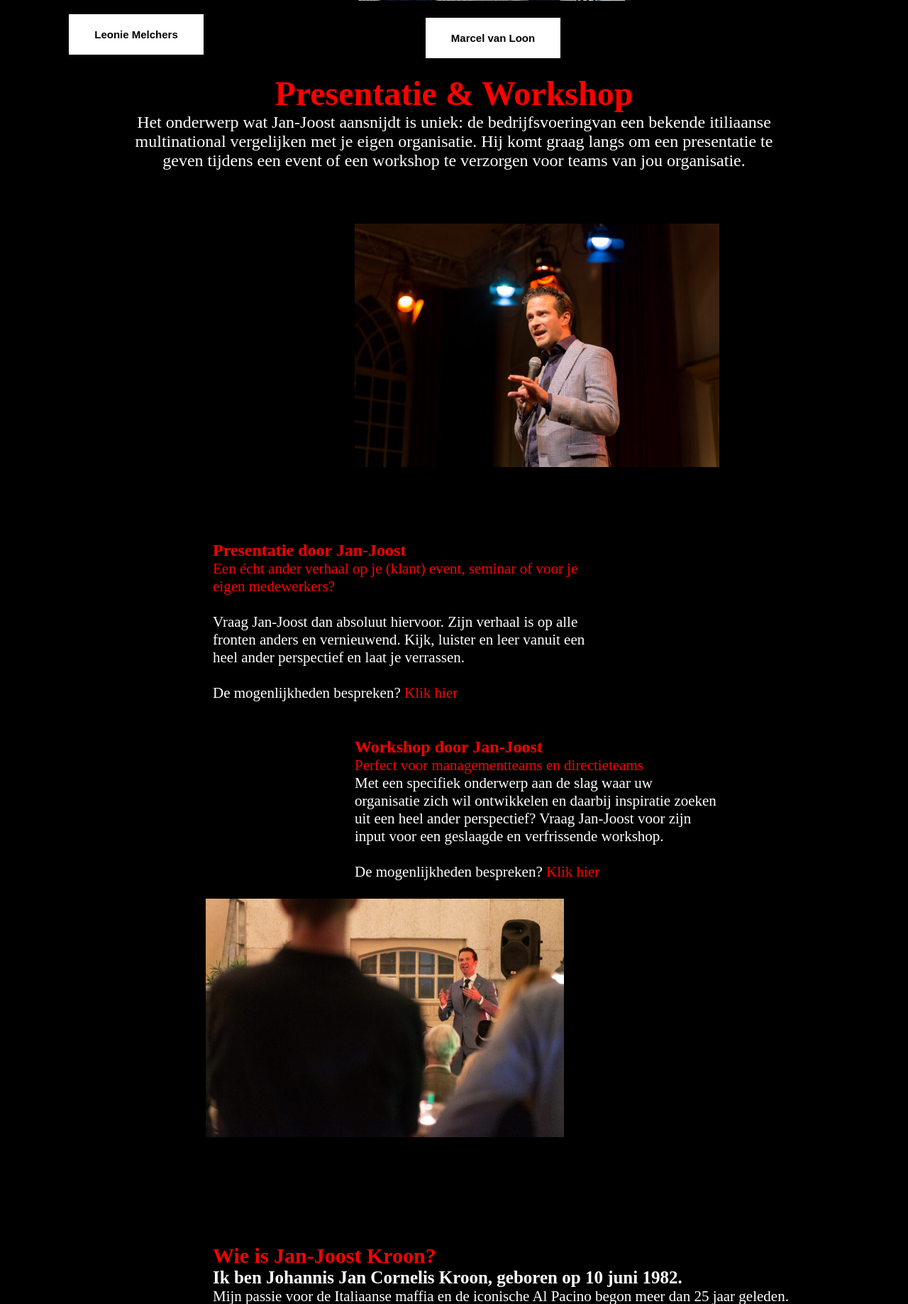
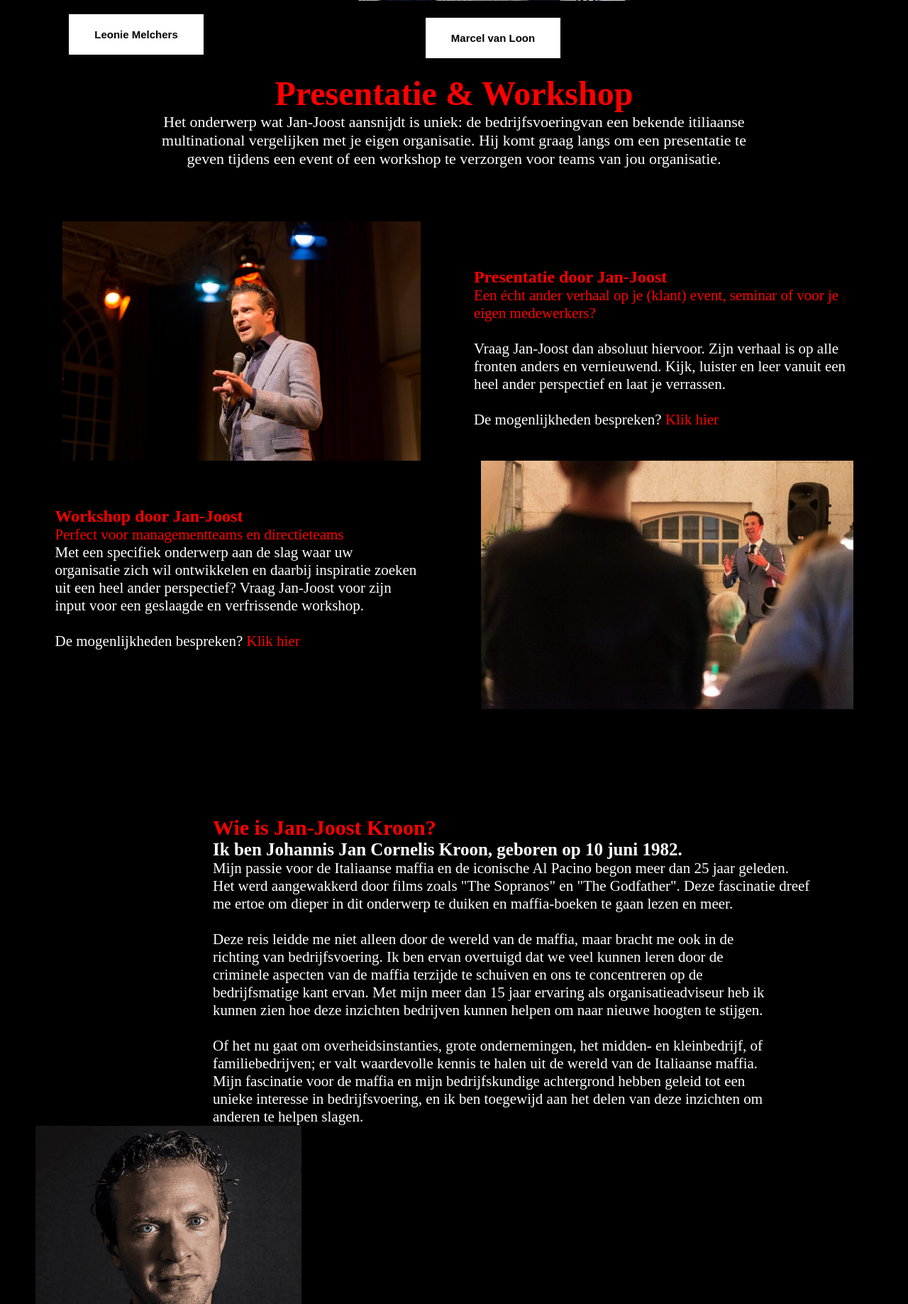
Before and after one commit to Floris29/vancapototceo, a PHP site: page / in a window 1280 px wide; the page is wider, and only the part inside the window is pictured. Shown: the part 4212-6049 px from the top of that part at 71% size. Run offline with PHP 8.4, Linux system fonts and the light colour scheme; some libraries are stand-ins or nearby versions.

Commit message:
update on workshop and presentation

```diff
--- a/assets/CSS/styles.css
+++ b/assets/CSS/styles.css
@@ -223,28 +223,37 @@ button {
 .begin--pw {
     text-align: center;
     color: white;
-    font-size: 24px;
+    font-size: 22px;
+}
+
+/* Presentation */
+
+.presentation{
+    margin-top: 75px;
+    display: flex;
+    justify-content: center;
 }
 
 .img--presentation {
-    display: inline-block;
-    width: 514px;
-    padding-left: 250px;
-    padding-top: 75px;
+    width: 505px;
 }
 
 .tekst--rood {
     color: red;
-    display: inline-block;
-    vertical-align: top;
-    padding-top: 100px;
+    padding-top: 65px;
     font-size: 21px;
-    margin-left: 50px;
+
+}
+
+.text-align{
+    padding-left: 75px;
+}
+
+.align-text{
+    padding-right: 600px;
 }
 
 .tekst--presentatie {
-    display: inline-block;
-    vertical-align: top;
     color: white;
     font-size: 21px;
 }
@@ -259,37 +268,21 @@ button {
     font-weight: bold;
 }
 
-.tekst--groter1 {
-    font-size: 24px;
-    font-weight: bold;
+/* Workshop */
+
+.workshop{
+    display: flex;
+    justify-content: center;
 }
 
 .img--workshop {
-    display: inline-block;
-    width: 505px;
-    margin-top: 25px;
-    vertical-align: top;
-    margin-left: 40px;
+    width: 525px;
 }
 
 .tekst--workshop {
     color: white;
-    display: inline-block;
     font-size: 21px;
 }
-
-.tekst--rood1 {
-    color: red;
-    display: inline-block;
-    font-size: 21px;
-    margin-left: 250px;
-    margin-top: 50px;
-}
-
-.presentatie {
-    margin-left: 250px;
-}
-
 /*Over mij */
 
 .over--mij {
--- a/index.html
+++ b/index.html
@@ -159,7 +159,8 @@
                                         <img src="assets/IMG/nick.png" alt="Nick van der Dussen">
                                     </div>
                                     <div class="springcast--button">
-                                    <button><a href="https://app.springcast.fm/18520/il-capitano-nick-van-der-dussen"
+                                        <button><a
+                                                href="https://app.springcast.fm/18520/il-capitano-nick-van-der-dussen"
                                                 class="springcast--button springcast" target="_blank">Nick van der
                                                 Dussen</a></button>
                                     </div>
@@ -239,7 +240,7 @@
 
         <!--Presentation and workshop-->
 
-        <section class="pw" id="presentation--workshop">
+        <section id="presentation--workshop">
             <h1 class="titel--pw">Presentatie & Workshop</h1>
 
             <p class="begin--pw">
@@ -248,13 +249,13 @@
                 geven tijdens een event of een workshop te verzorgen voor teams van jou organisatie.
             </p>
 
-            <div class="presentatie">
+            <div class="presentation">
 
                 <img src="assets/IMG/presentatie.jpg" alt="Jan-Joost presentatie" class="img--presentation">
 
+                <span class="text-align">
                     <div class="tekst--rood">
                         <p class="tekst--groter">Presentatie door Jan-Joost<br></p>
-
                         Een écht ander verhaal op je (klant) event, seminar of voor je<br>
                         eigen medewerkers?<br><br>
                         <p class="tekst--presentatie">
@@ -262,23 +263,28 @@
                             fronten anders en vernieuwend. Kijk, luister en leer vanuit een<br>
                             heel ander perspectief en laat je verrassen.<br>
                             <br>
-                        De mogenlijkheden bespreken? <a class="click" href="https://www.janjoostkroon.nl/">Klik hier</a>
+                            De mogenlijkheden bespreken? <a class="click" href="https://www.janjoostkroon.nl/">Klik
+                                hier</a>
                         </p>
                     </div>
+            </div>
+            </span>
 
-                <div class="tekst--rood1">
-                    <span class="tekst--groter1">Workshop door Jan-Joost</span></p>
-                    <span class="rood-klein">Perfect voor managementteams en directieteams</span></p>
-                    <span class="tekst--workshop">
+            <div class="workshop">
+                <div class="tekst--rood">
+                    <span class="align-text">
+                    <p class="tekst--groter">Workshop door Jan-Joost<br></p>
+                    Perfect voor managementteams en directieteams</p>
+                    <p class="tekst--workshop">
                         Met een specifiek onderwerp aan de slag waar uw<br>
                         organisatie zich wil ontwikkelen en daarbij inspiratie zoeken<br>
                         uit een heel ander perspectief? Vraag Jan-Joost voor zijn<br>
                         input voor een geslaagde en verfrissende workshop.<br>
                         <br>
                         De mogenlijkheden bespreken? <a class="click" href="https://www.janjoostkroon.nl/">Klik hier</a>
+                    </p>
                 </span>
                 </div>
-
                 <img src="assets/IMG/workshop.jpg" alt="Jan-Joost-workshop" class="img--workshop">
             </div>
         </section>
```
Lines whose indentation alone changed are shown as unchanged.
